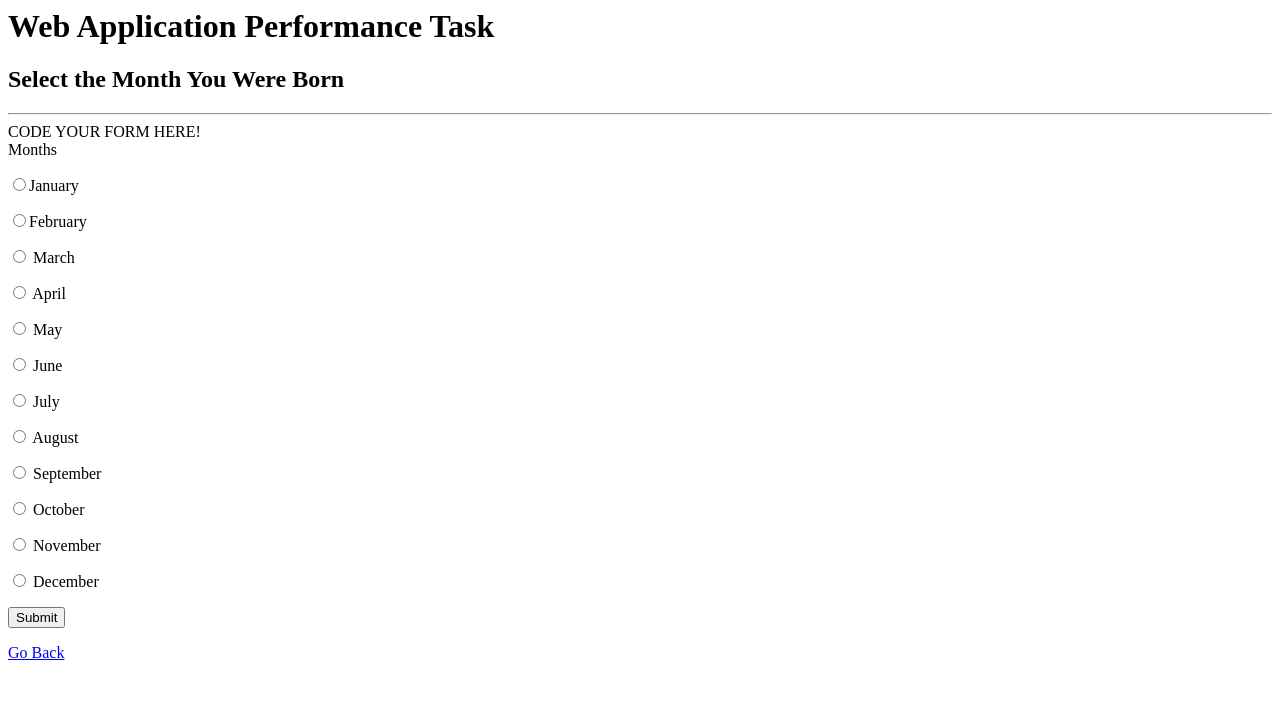
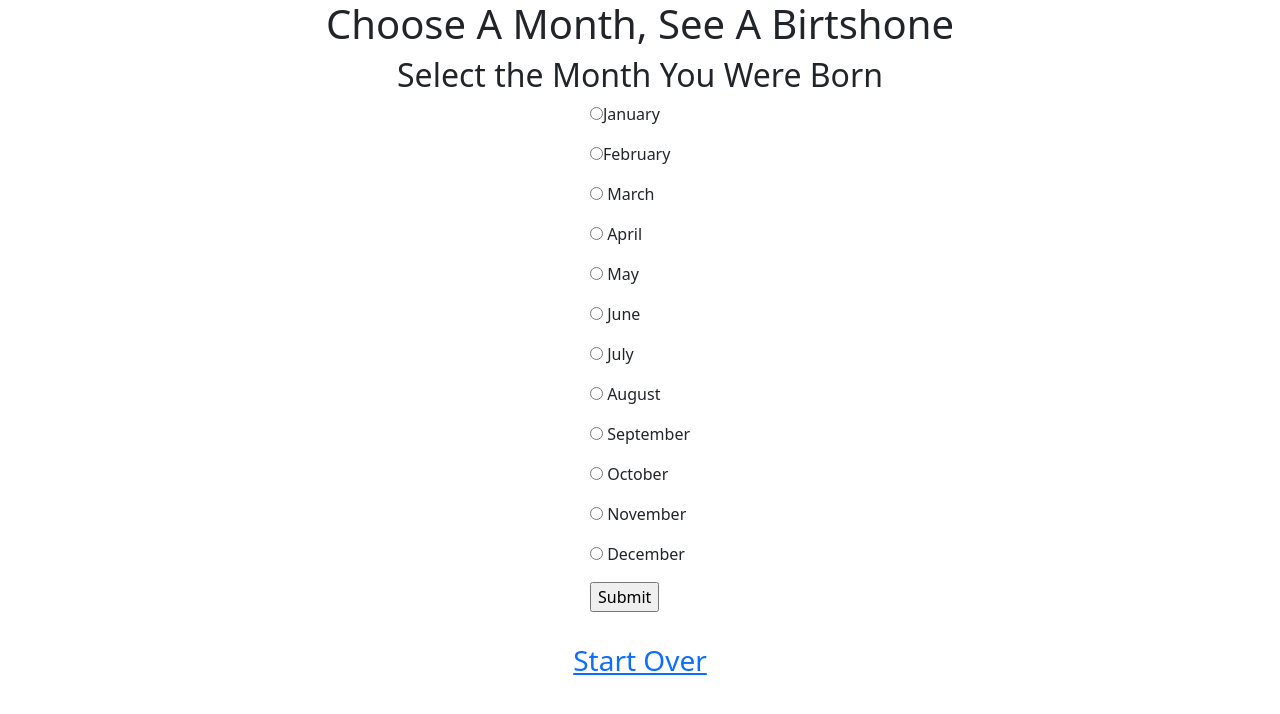
Before and after one commit to vsbluth5/flask-birthstone-2022, a Flask app: page / in a window 1280 px wide. Shown: the top 714 px of the page. Run offline with Flask 2, Linux system fonts and the light colour scheme; parts of the project's set-up code (start-up, migrations or seed data) failed here and were passed over; some libraries are stand-ins or nearby versions.

Commit message:
started model

```diff
--- a/app.py
+++ b/app.py
@@ -4,8 +4,7 @@ from flask import Flask
 from flask import render_template
 from flask import request, redirect
 
-import model
-
+from model import get_birthstone
 
 # -- Initialization section --
 app = Flask(__name__)
@@ -22,14 +21,13 @@ def birthstone():
     if request.method == 'GET':
         return "You need to post a month using the radiobuttons!"
     else:
-      choice = dict(request.form)
-      # Check if need dict
-      month = choice['month']
-
-      # Demo that request.form defaults to an ImmutableMultiDict datatype.
+      # request.form defaults to an ImmutableMultiDict datatype.
       print(request.form)
 
-      # userdata = formopener.dict_from(request.form) # Use the Upperline-built model to convert it to a dictionary with ASCII string values.
-        #print(userdata) # Show the more familiar content.
+     # choice = dict(request.form)
+      choice = request.form
+      month = choice['month']
+     #  bstone = {'month': 'January', 'name':'Garnet', 'source':'static/images/jan_garnet.webp'}
+      bstone = get_birthstone(month)
 
-      return render_template('results.html', month="August", source="static/images/micropig.jpg", birthstone="Peridote")
+      return render_template('results.html', birthstone = bstone)
--- a/templates/base.html
+++ b/templates/base.html
@@ -3,48 +3,29 @@
 
   <!-- Custom Fonts -->
   <link href="font-awesome/css/font-awesome.min.css" rel="stylesheet" type="text/css">
+
   <link href="https://fonts.googleapis.com/css?family=Lato:300,400,700,300italic,400italic,700italic" rel="stylesheet" type="text/css">
 
+   <title>{% block title %} Birthstone {% endblock %}</title>
 
-   <title>{% block title %} Birthstone {% endblock %}</title>
+  <link href="https://cdn.jsdelivr.net/npm/bootstrap@5.0.2/dist/css/bootstrap.min.css" rel="stylesheet" integrity="sha384-EVSTQN3/azprG1Anm3QDgpJLIm9Nao0Yz1ztcQTwFspd3yD65VohhpuuCOmLASjC" crossorigin="anonymous">
+
+
    <link rel="stylesheet" href="../static/css/style.css">
 </head>
 
 <body>
-  <!-- Header -->
-  <div class="intro-header">
-    <div class="container">
 
-      <div class="row">
-        <div class="col-lg-12">
-          <div class="intro-message">
-            <h1>Web Application Performance Task</h1>
-            <h2>{% block title2 %} Select the Month You Were Born {% endblock %}</h2>
+    <h1 class="text-center">Choose A Month, See A Birtshone</h1>
+    <h2 class="text-center"> {% block title2 %}{% endblock %} </h2>
+    {% block content %}{% endblock %}
 
-            <hr class="intro-divider">
-          </div>
-        </div>
-      </div>
-    </div>
-    <!-- /.container -->
-  </div>
+    <a href = '/'>
+      <h3 class="text-center">Start Over</h3>
+    </a>
 
-  <div class="content-section-a center">
-    CODE YOUR FORM HERE!
-  <!-- /.content-section-a -->
-  <!-- Card with Colors -->
-  <div class="row">
-  <div class="col s12 m6"> <!-- Start of card/column -->
-    <div class="card teal lighten-5">
-      <div class="card-content blue-text text-darken-1">
-        {% block content %}{% endblock %}
-      </div>
-    </div>
-  </div> <!-- End of card/column -->
-</div>
-<a href = '/'>Go Back</a>
+   </div>
+ <script src="https://cdn.jsdelivr.net/npm/bootstrap@5.0.2/dist/js/bootstrap.bundle.min.js" integrity="sha384-MrcW6ZMFYlzcLA8Nl+NtUVF0sA7MsXsP1UyJoMp4YLEuNSfAP+JcXn/tWtIaxVXM" crossorigin="anonymous"></script>
 
-  </div>
-     <script src="https://cdnjs.cloudflare.com/ajax/libs/materialize/1.0.0/js/materialize.min.js"></script>
 </body>
 </html>
--- a/templates/index.html
+++ b/templates/index.html
@@ -4,7 +4,9 @@
 {% block title %}Select Birthstone{% endblock %}
 {% block title2 %} Select the Month You Were Born {% endblock %}
 {% block content %}
-        <span class="card-title">Months</span>
+
+<div class="d-flex justify-content-around">
+
 <form action="/result" method="post">
   <p><input type="radio" name="month" value="jan" id='jan'><label for='jan'>January</label></p>
   <p><input type="radio" name="month" value="feb" id='feb'><label for='feb'>February</label></p>
@@ -20,4 +22,6 @@
   <p><input type="radio" name="month" value="dec" id='dec'> <label for="dec">December</label></p>
   <p><input type='submit'></p>
 </form>
+
+</div>
 {% endblock %}
```
Also changed, not shown: model.py (+33 -23 lines), templates/results.html (+13 -2 lines), static/images/jan_garnet.webp (added). Lines whose indentation alone changed are shown as unchanged.
